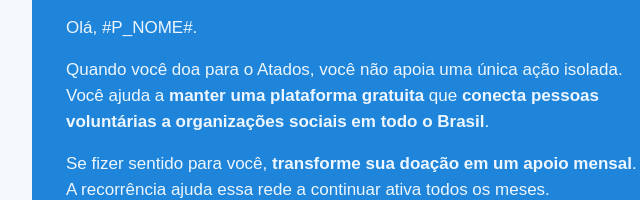
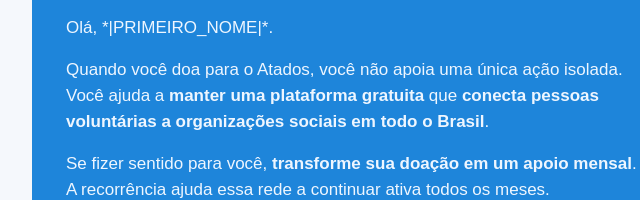
Before and after one commit to defarogab/emailmkt, a plain HTML site: page doador-pontual-recorrente-01/index.html in a window 1280 px wide. Shown: the part 263-463 px from the top of the page, 288-928 px from the left. Drawn offline with Linux system fonts and the light colour scheme.

Commit message:
Use RD first-name variable in donor email

```diff
--- a/doador-pontual-recorrente-01/index.html
+++ b/doador-pontual-recorrente-01/index.html
@@ -55,7 +55,7 @@
             <td class="section-pad" style="padding:38px 34px 32px 34px; font-family:Arial, Helvetica, sans-serif; color:#ffffff;">
               <div style="font-size:12px; line-height:16px; font-weight:700; text-transform:uppercase; letter-spacing:0.10em; color:#d8e9ff; margin-bottom:16px;">Obrigado por apoiar o Atados</div>
               <h1 class="hero-title" style="margin:0 0 18px 0; font-family:Arial, Helvetica, sans-serif; font-size:38px; line-height:43px; font-weight:800; color:#ffffff;">Sua doação ajuda uma rede inteira a seguir funcionando</h1>
-              <p class="body-text" style="margin:0 0 16px 0; font-family:Arial, Helvetica, sans-serif; font-size:17px; line-height:26px; color:#eef6ff;">Olá, #P_NOME#.</p>
+              <p class="body-text" style="margin:0 0 16px 0; font-family:Arial, Helvetica, sans-serif; font-size:17px; line-height:26px; color:#eef6ff;">Olá, *|PRIMEIRO_NOME|*.</p>
               <p class="body-text" style="margin:0 0 16px 0; font-family:Arial, Helvetica, sans-serif; font-size:17px; line-height:26px; color:#eef6ff;">Quando você doa para o Atados, você não apoia uma única ação isolada. Você ajuda a <strong style="font-weight:700;">manter uma plataforma gratuita</strong> que <strong style="font-weight:700;">conecta pessoas voluntárias a organizações sociais em todo o Brasil</strong>.</p>
               <p class="body-text" style="margin:0; font-family:Arial, Helvetica, sans-serif; font-size:17px; line-height:26px; color:#eef6ff;">Se fizer sentido para você, <strong style="font-weight:700;">transforme sua doação em um apoio mensal</strong>. A recorrência ajuda essa rede a continuar ativa todos os meses.</p>
             </td>
```
